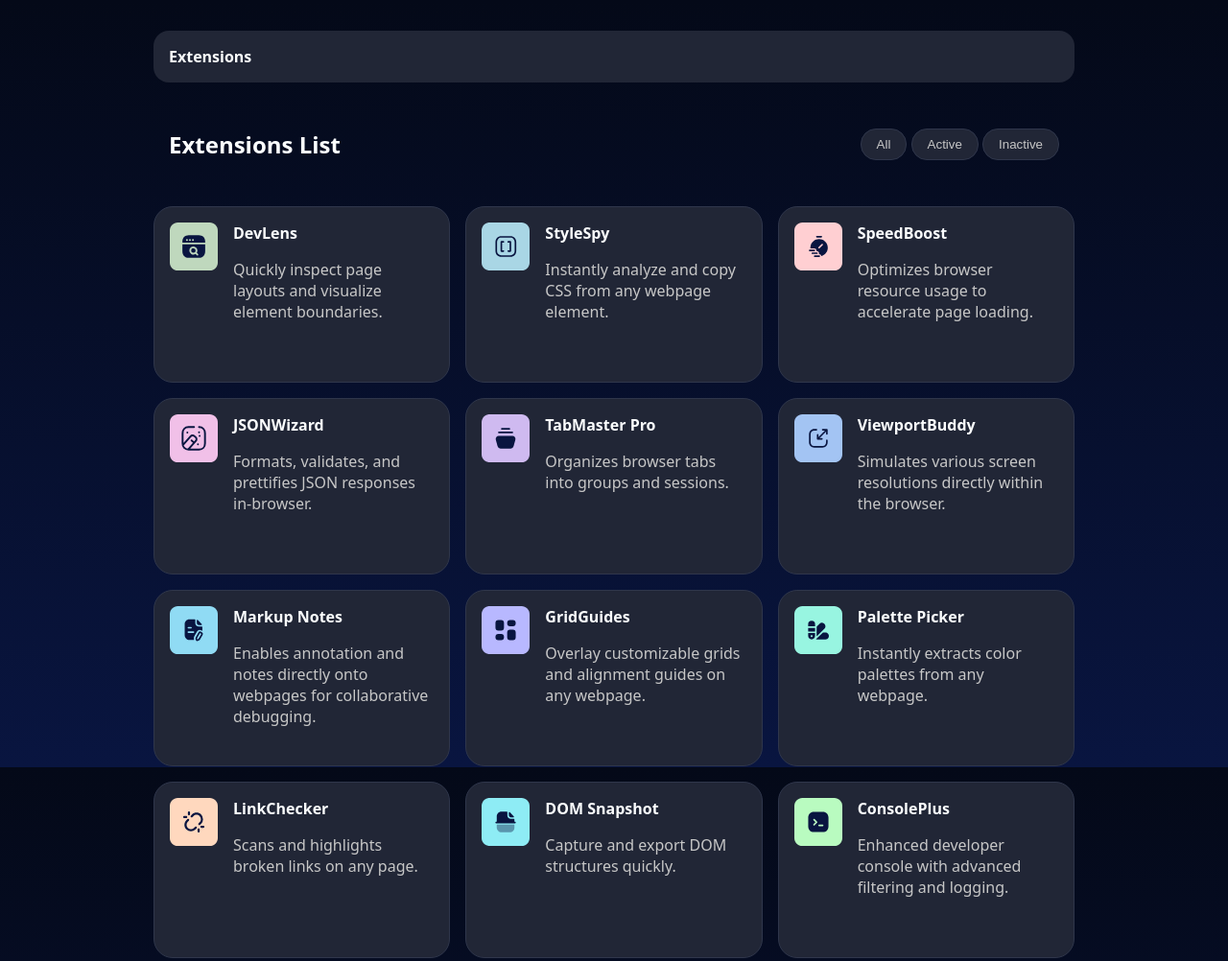
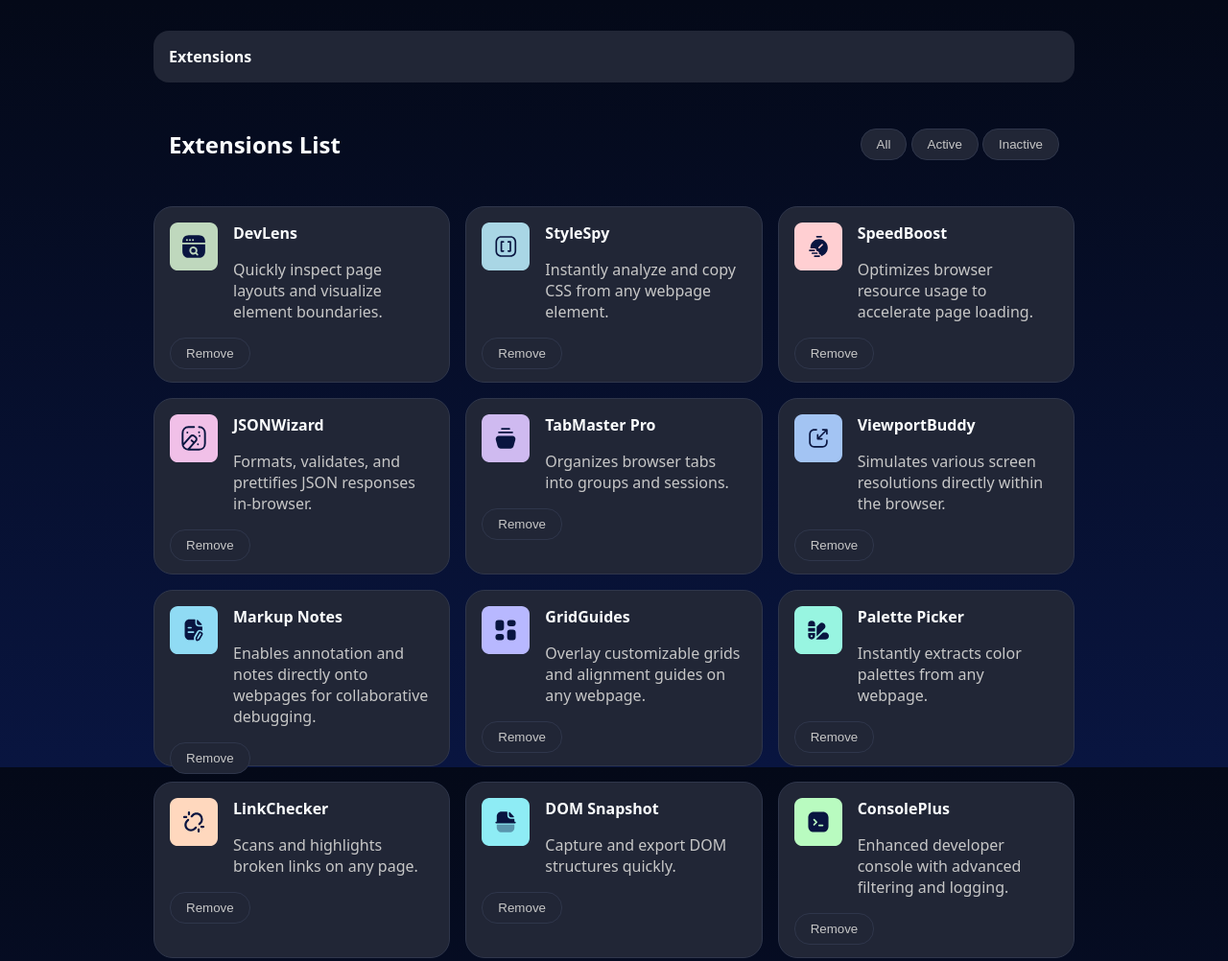
Before and after one commit to aubreymae/browser-extensions-manager-ui-main, a plain HTML site: page index.html in a window 1280 px wide. Shown: the top 1002 px of the page at 96% size. Drawn offline with Linux system fonts and the light colour scheme; a web font is replaced by a local one.

Commit message:
Added remove button in cards

```diff
--- a/script.js
+++ b/script.js
@@ -14,15 +14,18 @@ const extensionCard =
         const extName = document.createElement("h4");
         const extDesc = document.createElement("p");
         const icon = document.createElement("img");
+        const removeBtn = document.createElement("button");
 
         // Customize card component
         card.className = "extension-card";
         cardHeader.className = "card-header";
+        cardFooter.className = "card-footer";
         icon.className = "icon";
 
         // Get extension name
         extName.textContent = data[i].name;
         extDesc.textContent = data[i].description;
+        removeBtn.textContent = "Remove";
 
         icon.src = data[i].logo;
 
@@ -30,6 +33,7 @@ const extensionCard =
         cardText.appendChild(extDesc);
         cardHeader.appendChild(icon);
         cardHeader.appendChild(cardText);
+        cardFooter.appendChild(removeBtn);
         card.appendChild(cardHeader);
         card.appendChild(cardFooter);
         container.appendChild(card);
--- a/styles.css
+++ b/styles.css
@@ -45,6 +45,13 @@ button {
   background: none;
   border: none;
   cursor: pointer;
+
+  padding-right: 1rem;
+  padding-left: 1rem;
+  border: 1px solid hsl(225, 23%, 24%);
+  border-radius: 1rem;
+  background-color: hsl(226, 25%, 17%);
+  color: hsl(0, 0%, 78%);
 }
 
 /* Header */
@@ -65,15 +72,6 @@ header {
   gap: 1rem;
   padding: 1rem;
   margin: 0;
-}
-
-.menu button {
-  padding-right: 1rem;
-  padding-left: 1rem;
-  border: 1px solid hsl(225, 23%, 24%);
-  border-radius: 1rem;
-  background-color: hsl(226, 25%, 17%);
-  color: hsl(0, 0%, 78%);
 }
 
 .menu button:focus {
@@ -104,7 +102,6 @@ header {
 }
 
 .extension-card {
-  display: flex;
   height: 150px;
   padding: 1rem;
   border: 1px solid hsl(225, 23%, 24%);
@@ -114,10 +111,17 @@ header {
 
 .card-header {
   display: flex;
+  flex-direction: row;
   gap: 1rem;
+}
+
+.card-footer {
+  display: block;
 }
 
 .icon {
   width: 50px;
   height: 50px;
 }
+
+/* Mobile View */
```
